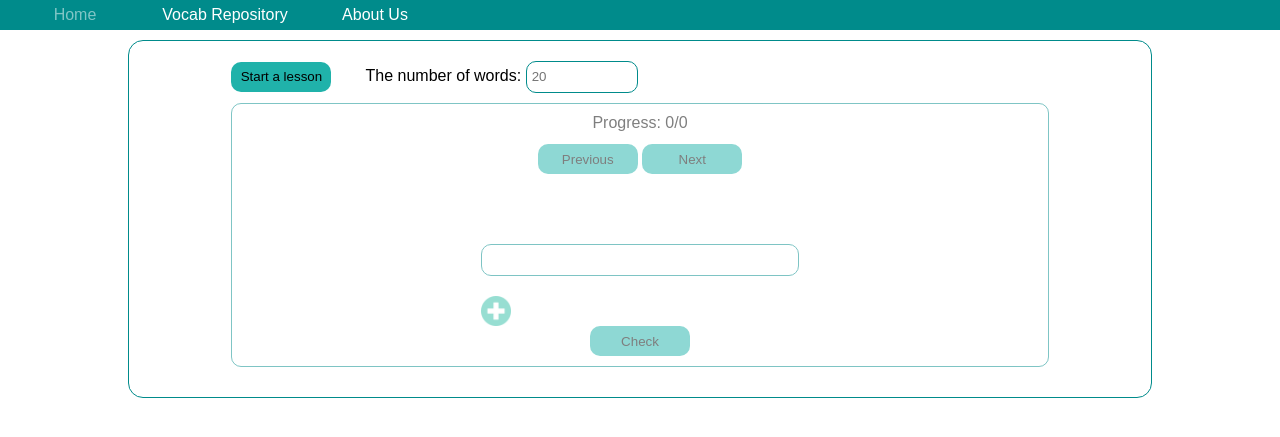
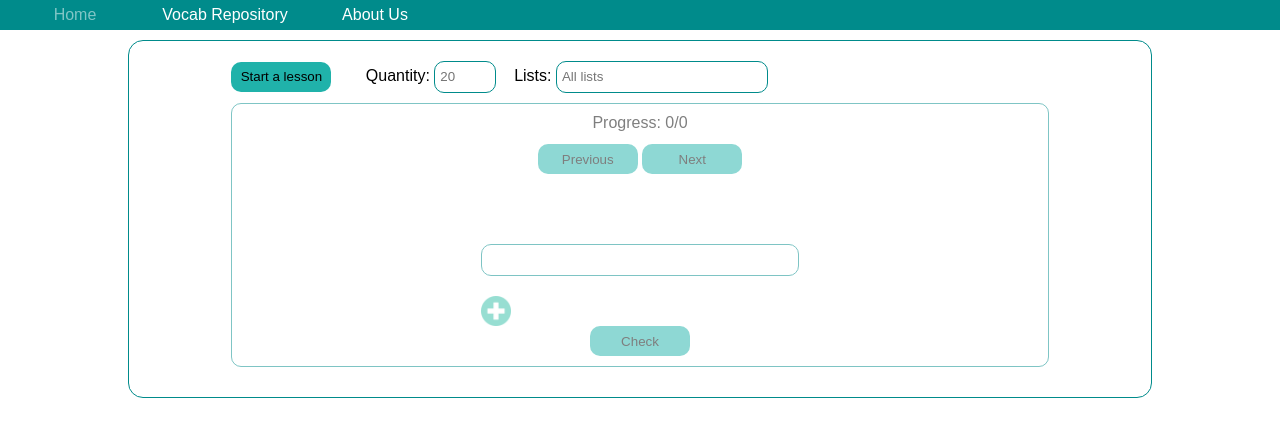
Before and after one commit to PhamVanMinh272/vocab_ielts, a Flask app: page / in a window 1280 px wide. Shown: the part 100-537 px from the top of the page. Run offline with Flask 2, Linux system fonts and the light colour scheme; data comes from the database, SQL or seed files in the repository.

Commit message:
add lists checkbox to lesson

```diff
--- a/app.py
+++ b/app.py
@@ -31,7 +31,19 @@ def get_db_connection():
 
 @app.route('/', methods=['GET'])
 def home_page():
-    return render_template('home.html', page="home_page")
+    db = get_db_connection()
+    cur = db.cursor()
+    cur.execute('select * from list')
+    rs = cur.fetchall()
+    lists = []
+    for row in rs:
+        lists.append(
+            {
+                "list_id": row["list_id"],
+                "list_name": row["list_name"]
+            }
+        )
+    return render_template('home.html', page="home_page", lists=lists)
 
 
 @app.route('/create-list', methods=['POST'])
--- a/static/css/base.css
+++ b/static/css/base.css
@@ -110,3 +110,7 @@ input[type="text"]:focus {
     pointer-events: none;
     opacity: 0.5;
 }
+
+input:focus {
+    outline: none;
+}
--- a/static/css/home.css
+++ b/static/css/home.css
@@ -65,14 +65,14 @@
     width: calc(100% - 12px);
 }
 
-.quantity-of-words {
+.input-checkbox {
     border: 1px solid var(--main-color);
     border-radius: 10px;
     height: 30px;
-    width: 100px;
+    width: 50px;
     padding: 0 5px;
 }
 
-.quantity-of-words:focus {
-    outline: none;
+#list-of-word-lists {
+    width: 200px;
 }
--- a/static/css/vocab_repository.css
+++ b/static/css/vocab_repository.css
@@ -31,7 +31,7 @@
     border: 1px solid var(--main-color);
     border-radius: 10px;
     height: 30px;
-    width: 200px;
+    width: 30%;
     padding: 0 5px;
 }
 
--- a/templates/home.html
+++ b/templates/home.html
@@ -7,14 +7,28 @@
 {% block content %}
     <div class="form-container">
         <button class="start-lesson-btn">Start a lesson</button>
-        <label>The number of words: </label>
-        <input id="quantity-of-words-input-id" placeholder="20" list="quantity-of-words" name="quantity-of-words" class="quantity-of-words">
+        <label>Quantity: </label>
+        <input id="quantity-of-words-input-id" placeholder="20" list="quantity-of-words" name="quantity-of-words" class="input-checkbox">
         <datalist id="quantity-of-words" class="data-list-quantity-of-words">
             {% for num in range(1, 21) %}
                 {% set num = num*5 %}
                 <option value="{{ num }}">
             {% endfor %}
         </datalist>
+        &nbsp;&nbsp;
+        <label>Lists: </label>
+            <input
+                    id="list-of-word-lists"
+                    placeholder="All lists"
+                    list="list-of-lists"
+                    name="list-of-word-lists"
+                    class="input-checkbox"
+            >
+            <datalist id="list-of-lists" class="data-list-list-of-word-lists">
+                {% for list in lists %}
+                    <option value="{{ list.list_name }}">
+                {% endfor %}
+            </datalist>
         <div class="lesson-area disabled">
             <div class="learning-progress">Progress: 0/0</div>
             <button class="previous-word">Previous</button>
```
